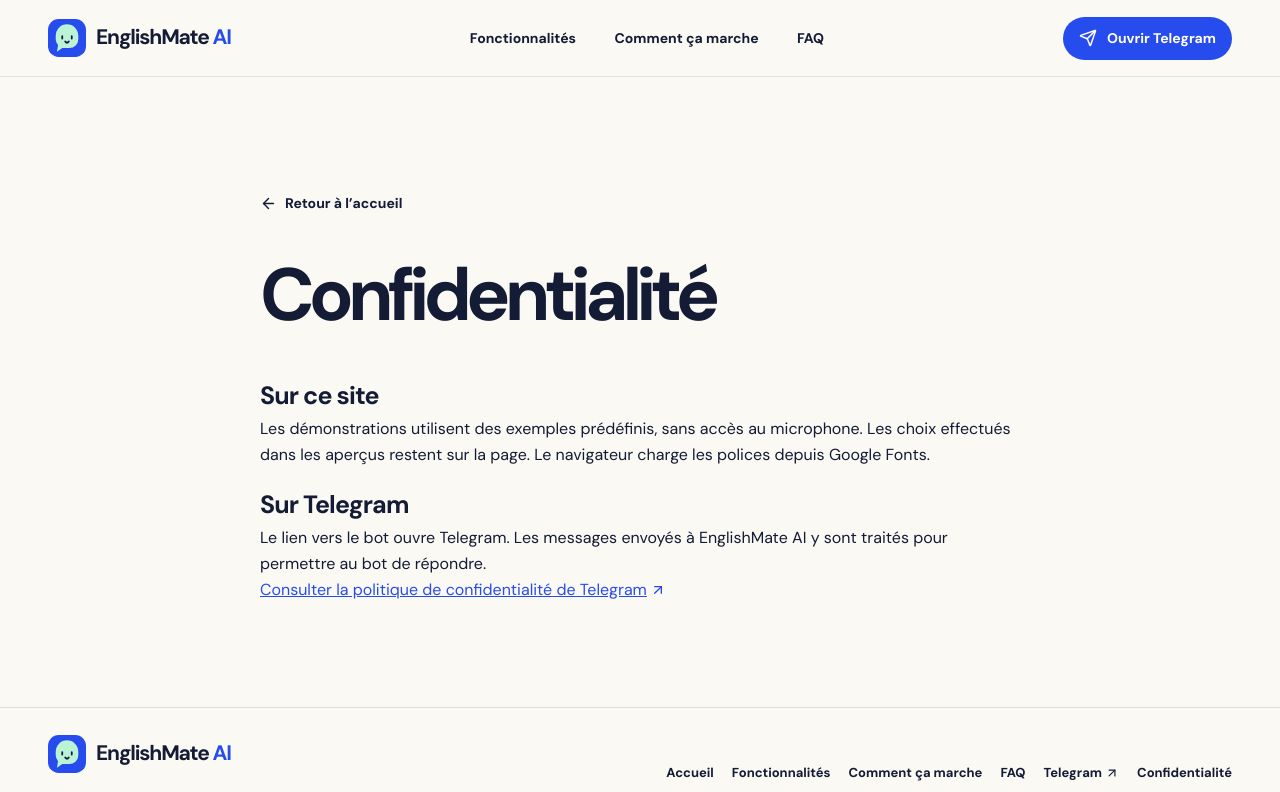
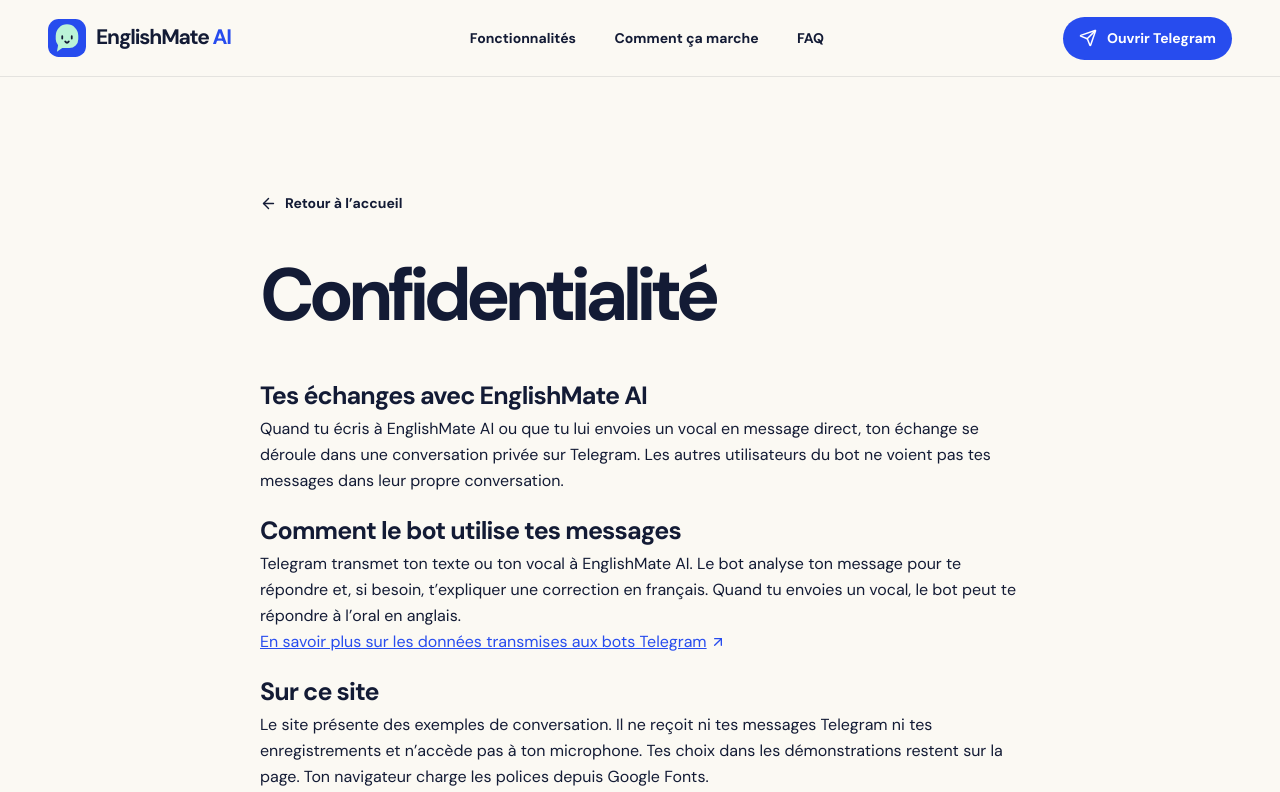
Before and after one commit to khaledopen/bot-site, a React (Vite) app: page /confidentialite in a window 1280 px wide. Shown: the top 792 px of the page. Built offline with nearby package versions, Linux system fonts and the light colour scheme.

Commit message:
Update src/main.tsx

```diff
--- a/src/main.tsx
+++ b/src/main.tsx
@@ -263,11 +263,13 @@ function Privacy() {
   return <main id="main" className="wrap section privacy">
     <Link to="/" className="text-link"><ArrowRight className="back-arrow" size={17} /> Retour à l’accueil</Link>
     <h1>Confidentialité</h1>
+    <h2>Tes échanges avec EnglishMate AI</h2>
+    <p>Quand tu écris à EnglishMate AI ou que tu lui envoies un vocal en message direct, ton échange se déroule dans une conversation privée sur Telegram. Les autres utilisateurs du bot ne voient pas tes messages dans leur propre conversation.</p>
+    <h2>Comment le bot utilise tes messages</h2>
+    <p>Telegram transmet ton texte ou ton vocal à EnglishMate AI. Le bot analyse ton message pour te répondre et, si besoin, t’expliquer une correction en français. Quand tu envoies un vocal, le bot peut te répondre à l’oral en anglais.</p>
+    <p><a href="https://telegram.org/privacy#6-bot-messages">En savoir plus sur les données transmises aux bots Telegram <ArrowUpRight size={16} aria-hidden="true" /></a></p>
     <h2>Sur ce site</h2>
-    <p>Les démonstrations utilisent des exemples prédéfinis, sans accès au microphone. Les choix effectués dans les aperçus restent sur la page. Le navigateur charge les polices depuis Google Fonts.</p>
-    <h2>Sur Telegram</h2>
-    <p>Le lien vers le bot ouvre Telegram. Les messages envoyés à EnglishMate AI y sont traités pour permettre au bot de répondre.</p>
-    <p><a href="https://telegram.org/privacy">Consulter la politique de confidentialité de Telegram <ArrowUpRight size={16} /></a></p>
+    <p>Le site présente des exemples de conversation. Il ne reçoit ni tes messages Telegram ni tes enregistrements et n’accède pas à ton microphone. Tes choix dans les démonstrations restent sur la page. Ton navigateur charge les polices depuis Google Fonts.</p>
   </main>
 }
 
```
